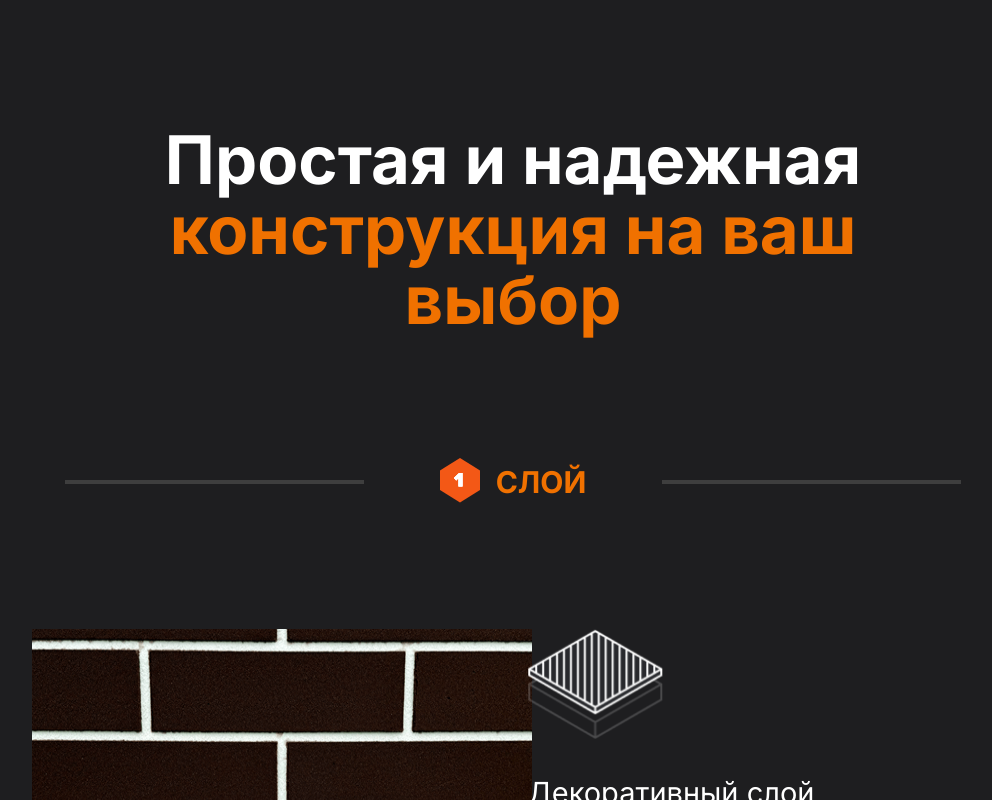
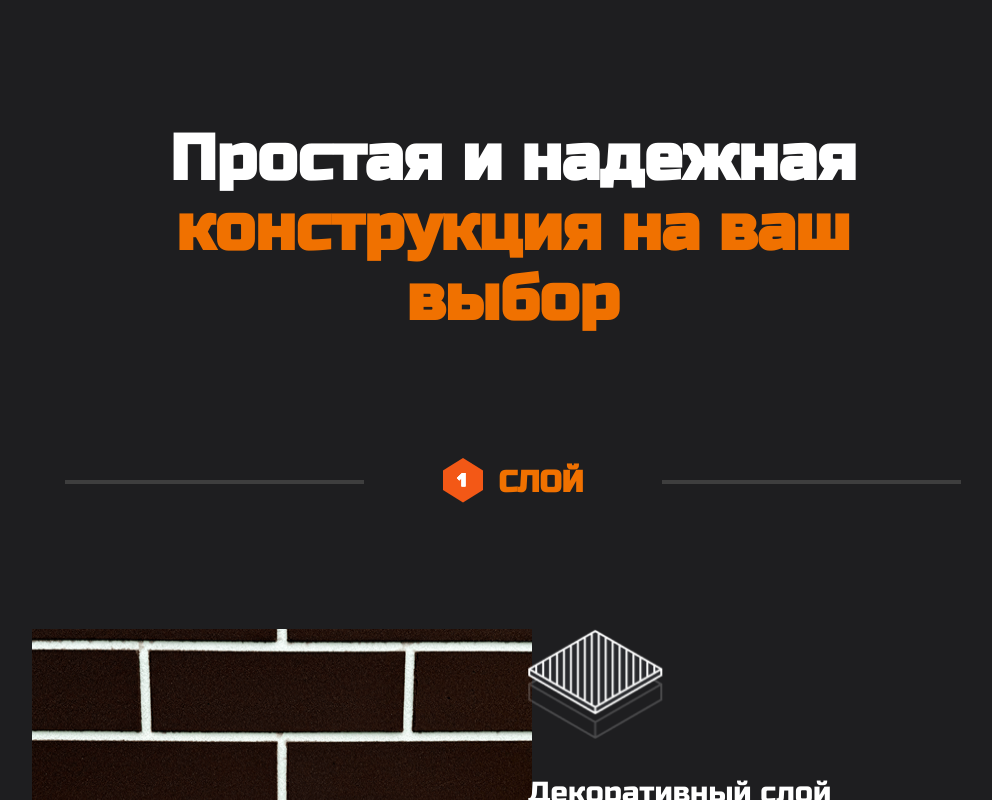
Before and after one commit to Animila/termogroup, a Next.js app: page / in a window 1280 px wide. Shown: the part 1820-2620 px from the top of the page, without its empty margins (127-1119 px from the left). Built offline with nearby package versions, Linux system fonts and the light colour scheme.

Commit message:
sizr and font

```diff
--- a/src/app/layout.js
+++ b/src/app/layout.js
@@ -1,11 +1,11 @@
-import { Inter } from "next/font/google";
+import {Inter, Russo_One} from "next/font/google";
 import "./globals.css";
 import {Footer} from "@/components/Footer";
 import {Menu} from "@/components/Menu";
 import {ModalProvider} from "@/contexts/ModalContext";
 
 const inter = Inter({ subsets: ["latin"] });
-
+const russo = Russo_One({ subsets: ["latin"], weight: '400' });
 export const metadata = {
   title: "TermoGroup",
   description: "Фасадные панели TermoGroup - созданы дарить тепло!",
@@ -15,7 +15,7 @@ export default function RootLayout({ children }) {
   return (
       <ModalProvider>
         <html lang="ru">
-        <body className={`${inter.className} relative`}>
+        <body className={`${russo.className} relative`}>
 
         <Menu/>
         {children}
--- a/src/components/Faq.jsx
+++ b/src/components/Faq.jsx
@@ -57,7 +57,7 @@ export const Faq = () => {
 
     return (
         <div className="sm:px-[10px] md:mx-[15vw] ">
-            <h2 className="sm:text-[40px] sm:text-center sm:leading-[35px]  md:text-[78px] md:leading-[74px] my-[60px]">Частые вопросы</h2>
+            <h2 className="sm:text-[40px] sm:text-center sm:leading-[35px]  md:text-[64px] md:leading-[74px] my-[60px]">Частые вопросы</h2>
             <div className="grid sm:grid-cols-1 md:grid-cols-3 gap-[32px]">
                 {questions.map((item, index) => {
                     const [ref, isInView] = useInView({ threshold: 0.1 });
--- a/src/components/Meeting.jsx
+++ b/src/components/Meeting.jsx
@@ -20,7 +20,7 @@ export const Meeting = () => {
         >
             <div className="w-full bg-white md:min-h-[500px] sm:py-[20px] md:grid md:grid-cols-12 sm:flex sm:flex-col-reverse sm:justify-between">
                 <div className="w-full sm:px-[10px] md:pl-[72px] pt-[45px] md:block sm:flex sm:items-center sm:flex-col md:col-span-7 span">
-                    <h3 className="text-main_one sm:text-[40px] sm:leading-[50px] md:text-[67px] md:leading-[76px] font-bold md:tracking-[-1.3px] sm:text-center md:text-start">
+                    <h3 className="text-main_one sm:text-[40px] sm:leading-[50px] md:text-[64px] md:leading-[76px] font-bold md:tracking-[-1.3px] sm:text-center md:text-start">
                         Ознакомьтесь лично
                     </h3>
                     <h4 className="md:text-[37px] sm:text-[25px] font-bold sm:leading-[23px] md:leading-[32px] mt-[10px] sm:text-center md:text-start">
--- a/src/components/Offers.jsx
+++ b/src/components/Offers.jsx
@@ -6,7 +6,7 @@ export const SpecialOffers = () => {
     return (
         <div className='mt-[65px] md:px-[15vw] sm:px-[10px]'>
             <div className='text-center mb-8'>
-                <h2 className='md:text-[78px] md:leading-[74px] sm:text-[35px] md:mb-[20px] sm:leading-[43px]'>Спецпредложения</h2>
+                <h2 className='md:text-[64px] md:leading-[74px] sm:text-[35px] md:mb-[20px] sm:leading-[43px]'>Спецпредложения</h2>
                 <p className='sm:text-[20px] leading-[20px] sm:leading-[23px] text-gray-600'>
                     и акции на фасадные панели TermoGroup
                 </p>
--- a/src/components/Video.jsx
+++ b/src/components/Video.jsx
@@ -13,7 +13,7 @@ export const Video = () => {
                 hidden: {opacity: 0, y: 50},
                 visible: {opacity: 1, y: 0, transition: {duration: 0.5}}
             }}>
-            <h2 className="sm:text-[40px] sm:text-center sm:leading-[35px] md:text-[78px] md:leading-[74px] my-[20px] text-white">Подробнее
+            <h2 className="sm:text-[40px] sm:text-center sm:leading-[35px] md:text-[64px] md:leading-[74px] my-[20px] text-white">Подробнее
                 о наших термопанелях</h2>
             <iframe className='md:h-[315px] sm:h-[215px] sm:w-full md:w-[560px]' width="560" height="315"
                     src="https://www.youtube.com/embed/mIKhgLqVtpw?si=rc3M9svJgv6IvP9P"
--- a/src/components/constructor.jsx
+++ b/src/components/constructor.jsx
@@ -73,7 +73,7 @@ export const Constructor = () => {
 
   return (
       <div className="bg-light_black sm:pt-[50px] md:pt-[284px] md:px-[15vw] pb-[100px] sm:px-[10px]">
-        <h2 className="md:font-bold sm:text-[35px] sm:leading-[43px] md:text-[67px] md:leading-[70px] text-center text-white">
+        <h2 className="md:font-bold sm:text-[35px] sm:leading-[43px] md:text-[64px] md:leading-[70px] text-center text-white">
           Простая и надежная
           <br />
           <span className="text-main_one">конструкция на ваш выбор</span>
```
